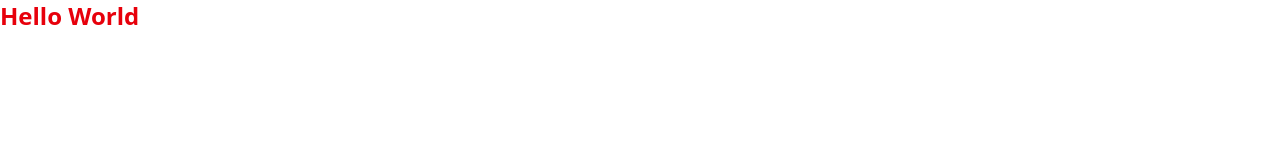
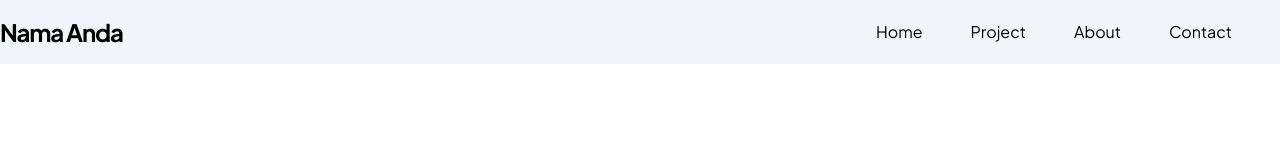
Before and after one commit to agreytosira/web-portoflio, a website: page src/index.html in a window 1280 px wide. Drawn offline with Linux system fonts and the light colour scheme.

Commit message:
feat: creating navbar

```diff
--- a/src/index.html
+++ b/src/index.html
@@ -3,10 +3,25 @@
   <head>
     <meta charset="UTF-8" />
     <meta name="viewport" content="width=device-width, initial-scale=1.0" />
-    <title>Document</title>
+    <title>Web Portfolio</title>
+    <link rel="preconnect" href="https://fonts.googleapis.com">
+    <link rel="preconnect" href="https://fonts.gstatic.com" crossorigin>
+    <link href="https://fonts.googleapis.com/css2?family=Plus+Jakarta+Sans:ital,wght@0,200..800;1,200..800&display=swap" rel="stylesheet">
     <link rel="stylesheet" href="./output.css" />
   </head>
   <body>
-    <h1 class="text-2xl font-bold text-red-600">Hello World</h1>
+    <!-- Navbar -->
+    <header class="py-4 bg-slate-100">
+      <div class="container mx-auto flex items-center justify-between">
+        <!-- Navbar Brand -->
+        <a href="#" class="font-bold text-2xl tracking-tighter">Nama Anda</a>
+        <nav class="flex items-center gap-12">
+            <a href="#">Home</a>
+            <a href="#">Project</a>
+            <a href="#">About</a>
+            <a href="#">Contact</a>
+        <nav/>
+      </div>
+    </header>
   </body>
 </html>
--- a/src/input.css
+++ b/src/input.css
@@ -1 +1,5 @@
 @import 'tailwindcss';
+
+body {
+  font-family: 'Plus Jakarta Sans', sans-serif;
+}
```
Also changed, not shown: src/output.css.
